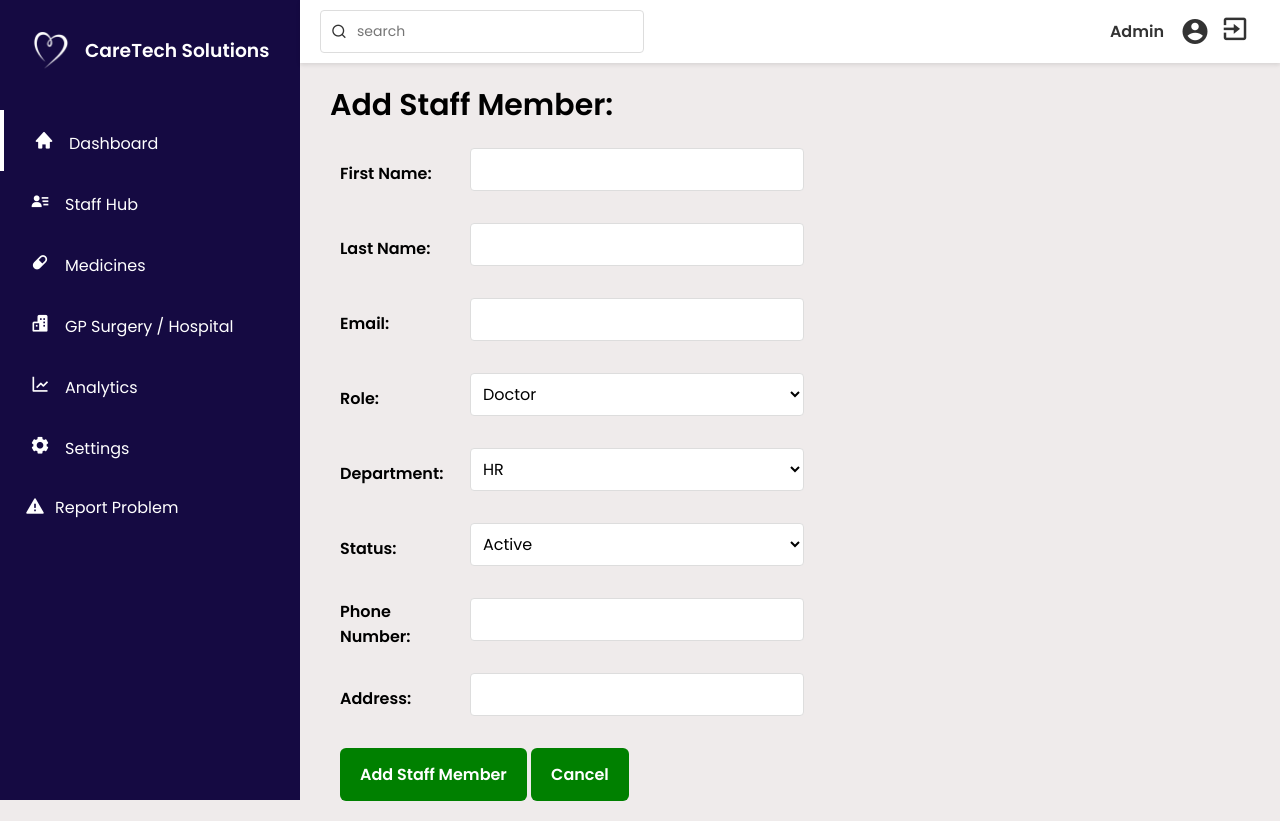
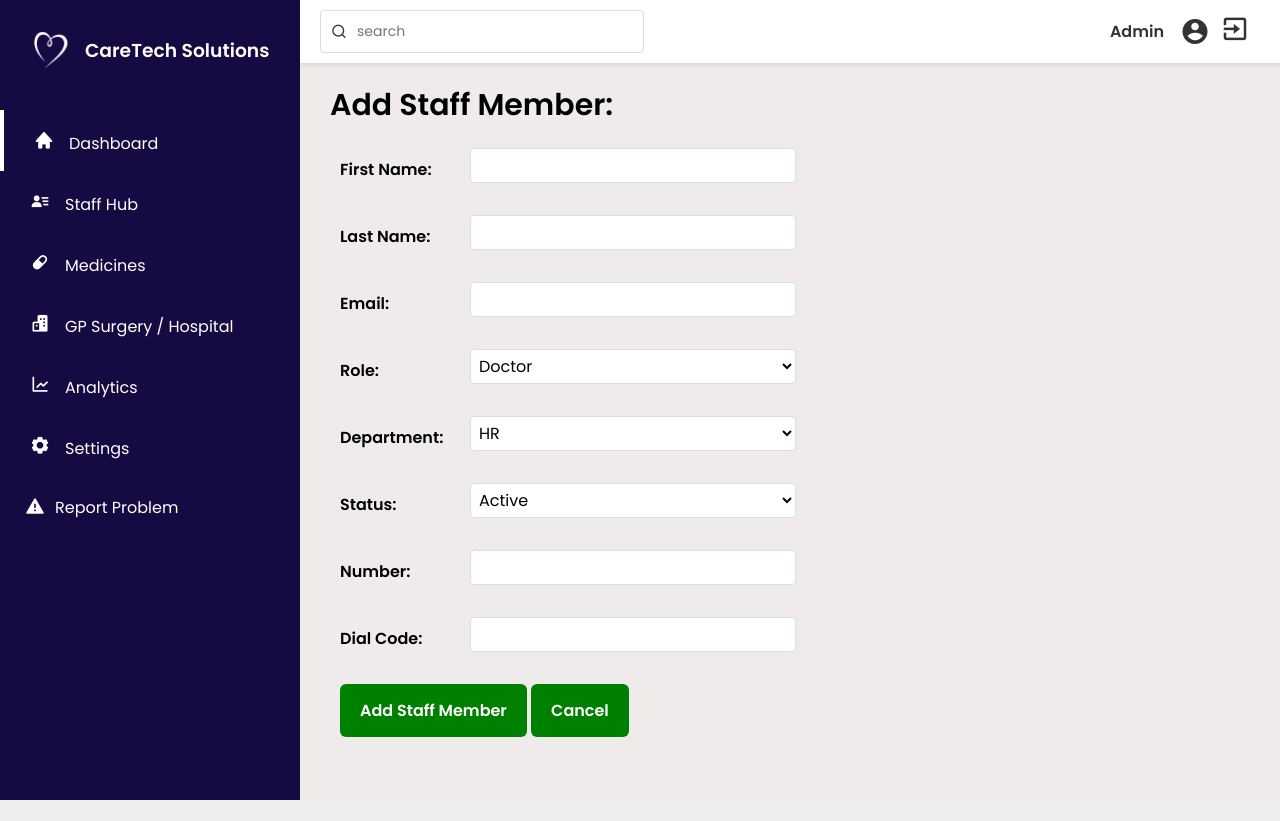
Before and after one commit to BansariSanghvi/caretech_solutions, a PHP site: page /add_staff.php in a window 1280 px wide. After the commit the page ends 800 px from the top, so only its background shows below. Run offline with PHP 8.4, Linux system fonts and the light colour scheme; some libraries are stand-ins or nearby versions.

Commit message:
Updated the staff removal and addition form to the correct page.

```diff
--- a/add_staff.php
+++ b/add_staff.php
@@ -91,7 +91,7 @@
 
         .row input, .row select {
             flex: 1;
-            padding: 8px;
+            padding: 4px;
             border: 1px solid #ddd;
             border-radius: 4px;
 
@@ -163,14 +163,15 @@
                             </div>
 
                             <div class="row">
-                                <label for="phone">Phone Number:</label>
+                                <label for="phone">Number:</label>
                                 <input type="tel" id="phone" name="phone" required>
                             </div>
 
                             <div class="row">
-                                <label for="address">Address:</label>
-                                <input type="text" id="address" name="address" required>
+                                <label for="dialcode">Dial Code:</label>
+                                <input type="text" id="code" name="code" required>
                             </div>
+
 
                             <button type="submit">Add Staff Member</button>
                             <button class="cancel" onclick="window.location.href='staff_hub.php'">Cancel</button>
--- a/remove_staff.php
+++ b/remove_staff.php
@@ -111,12 +111,12 @@
 
             <!-- Dashboard Section -->
             <div class="inside-content">
-                <section class="staff_hub_section" id='staff_hub'>
+                <section class="remove_staff_section" id='remove-staff'>
                     <h3 class="page_title">Remove Staff Member:</h3>
 
                     <!-- Form to add new staff -->
                     <div class="form-container">
-                        <form action="add_staff_process.php" method="POST">
+                        <form action="remove_staff_process.php" method="POST">
 
                             <div class="row">
                                 <label for="first_name">First Name:</label>
```
